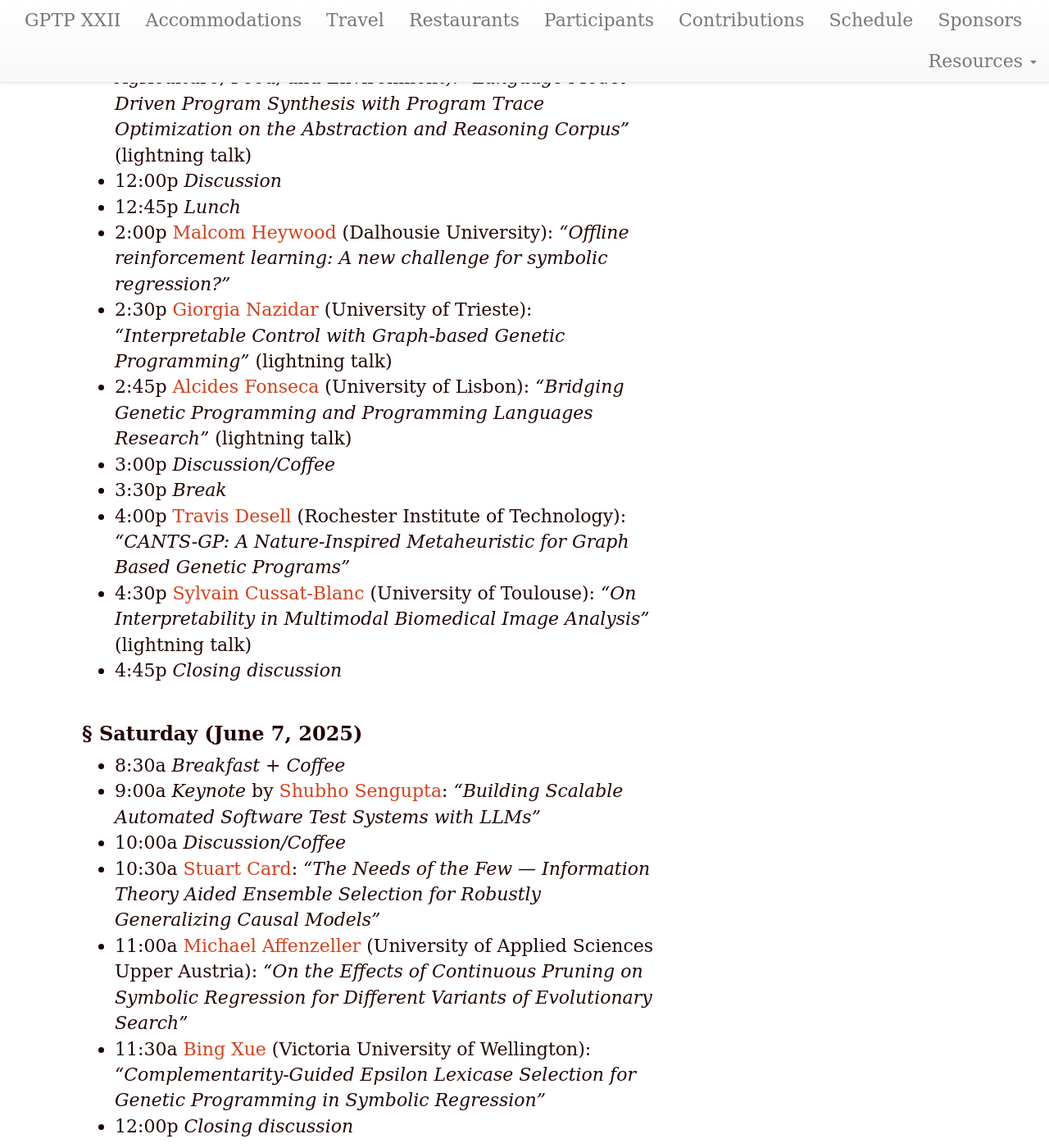
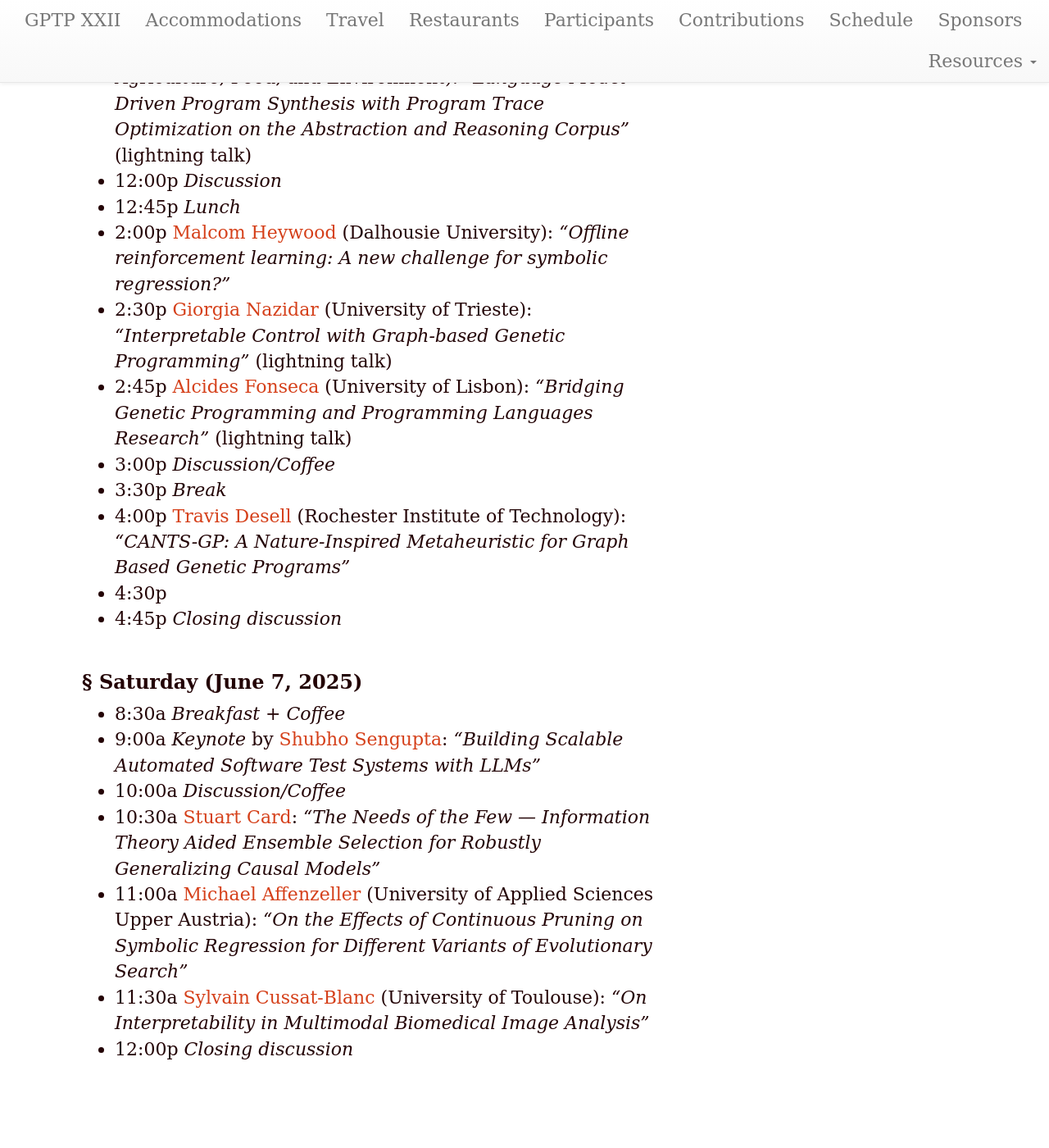
Before and after one commit to GPTP-workshop/gptp-workshop.github.io, a Jekyll site: the page built from schedule.md, in a window 1280 px wide and 1400 px high, scrolled down 2372 px. Shown: the whole window at 82% size. Built offline with Jekyll 4.4.1, drawn with Linux system fonts in a browser that asks for light colours; our own code applies the rules of GitHub Pages for plain Markdown files; after the commit the page ends 3678 px from its top, so only the background shows below that.

Commit message:
Update schedule.md

```diff
--- a/schedule.md
+++ b/schedule.md
@@ -47,7 +47,7 @@ year: 2025
 - 3:00p _Discussion/Coffee_
 - 3:30p _Break_
 - 4:00p [Travis Desell](https://www.rit.edu/directory/tjdvse-travis-desell) (Rochester Institute of Technology): _"CANTS-GP: A Nature-Inspired Metaheuristic for Graph Based Genetic Programs"_
-- 4:30p [Sylvain Cussat-Blanc](https://www.irit.fr/~Sylvain.Cussat-Blanc/index_en.php) (University of Toulouse): _"On Interpretability in Multimodal Biomedical Image Analysis"_ (lightning talk)
+- 4:30p
 - 4:45p _Closing discussion_
 
 ### Saturday (June 7, 2025)
@@ -57,5 +57,5 @@ year: 2025
 - 10:00a _Discussion/Coffee_
 - 10:30a [Stuart Card](http://www.critical.com/): _"The Needs of the Few — Information Theory Aided Ensemble Selection for Robustly Generalizing Causal Models"_
 - 11:00a [Michael Affenzeller](https://heal.heuristiclab.com/team/affenzeller) (University of Applied Sciences Upper Austria): _"On the Effects of Continuous Pruning on Symbolic Regression for Different Variants of Evolutionary Search"_
-- 11:30a [Bing Xue](https://people.wgtn.ac.nz/Bing.Xue) (Victoria University of Wellington): _"Complementarity-Guided Epsilon Lexicase Selection for Genetic Programming in Symbolic Regression"_
+- 11:30a [Sylvain Cussat-Blanc](https://www.irit.fr/~Sylvain.Cussat-Blanc/index_en.php) (University of Toulouse): _"On Interpretability in Multimodal Biomedical Image Analysis"_
 - 12:00p _Closing discussion_
```
